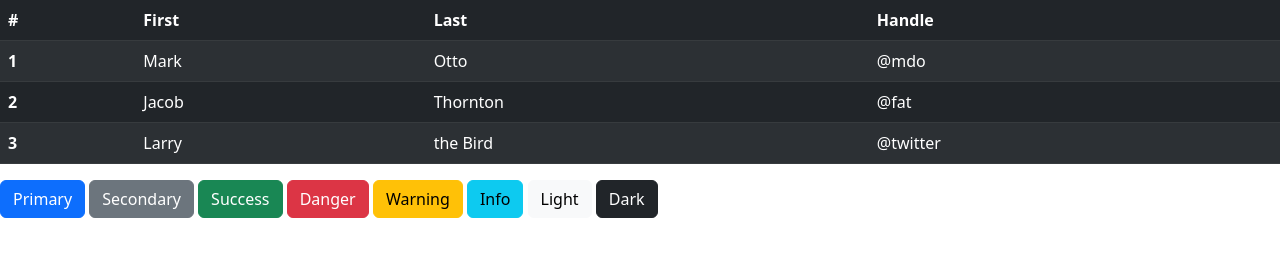
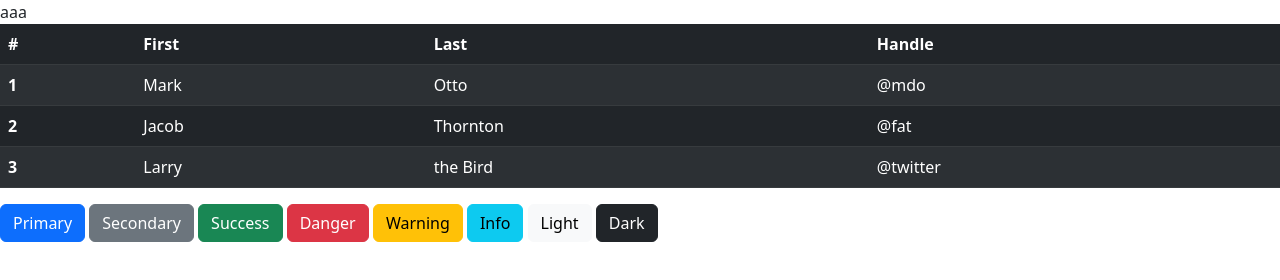
Before and after one commit to jsbiginer/todo-list-with-classes, a plain HTML site: page test_bootstrap.html in a window 1280 px wide. Drawn offline with nearby package versions, Linux system fonts and the light colour scheme.

Commit message:
Levon commit

```diff
--- a/test_bootstrap.html
+++ b/test_bootstrap.html
@@ -36,6 +36,7 @@
           <td>the Bird</td>
           <td>@twitter</td>
         </tr>
+        <div>aaa</div>
       </tbody>
     </table>
 
```
